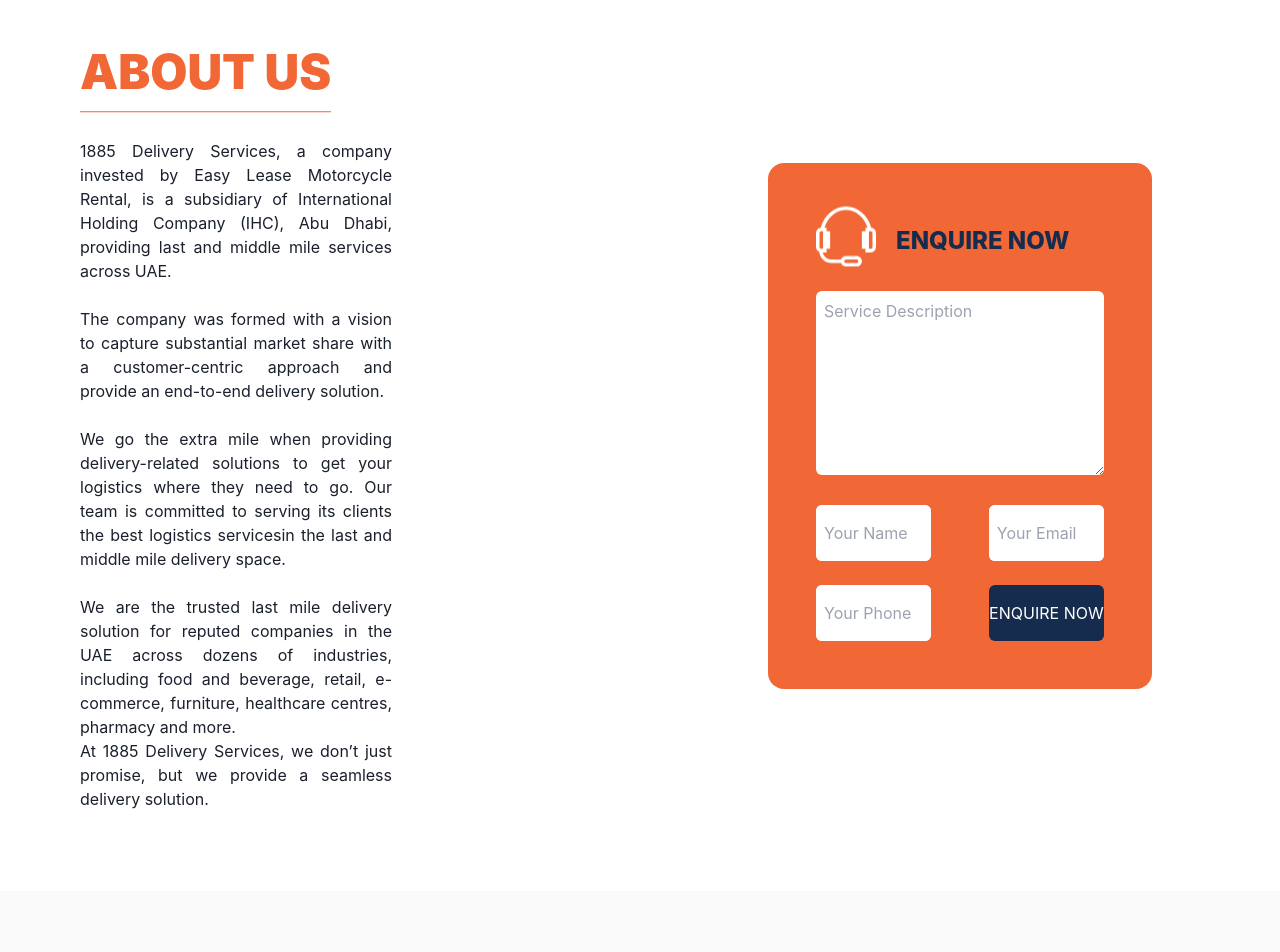
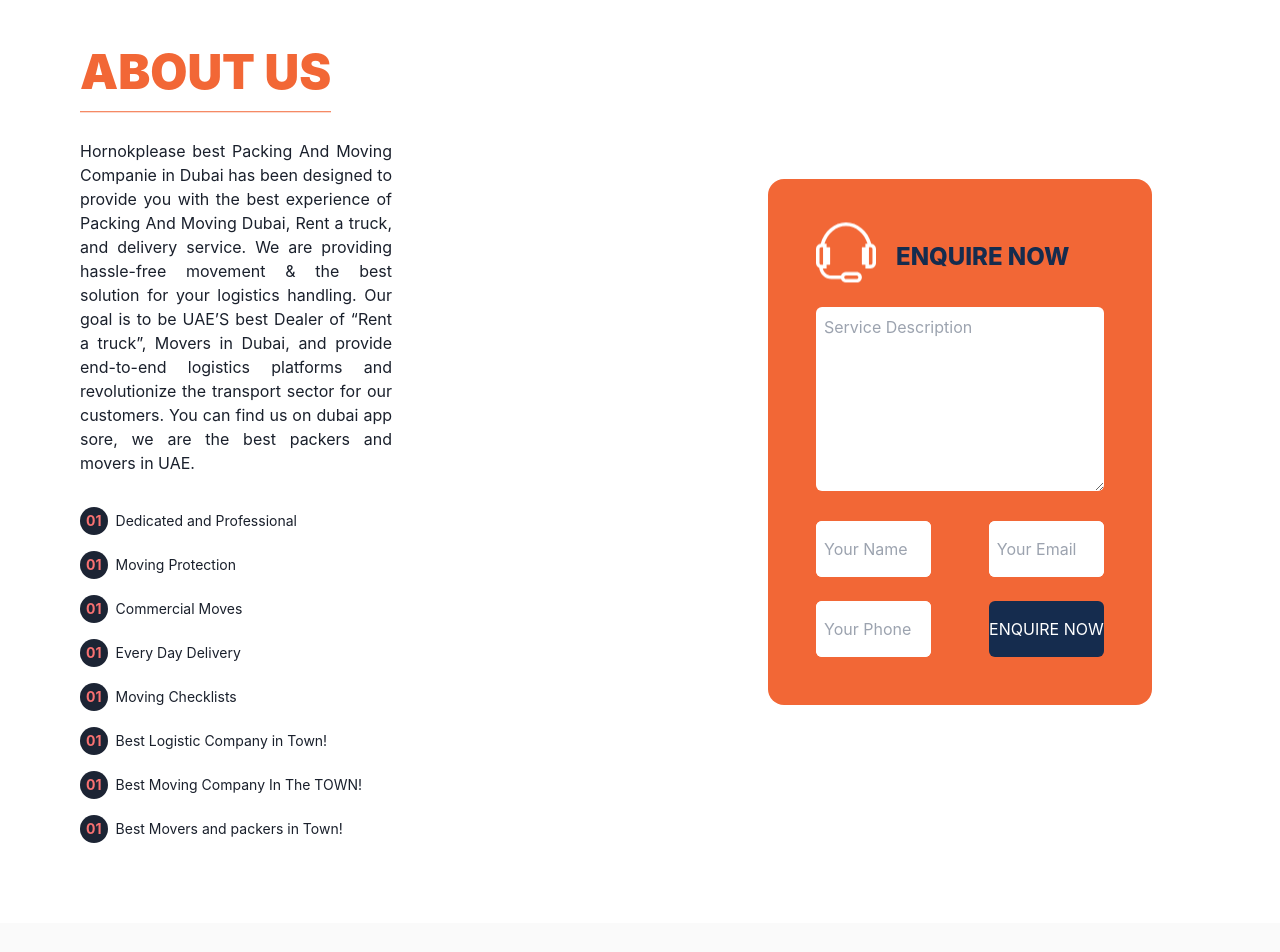
Before and after one commit to Pannakbhushana/project-workspace, a React (Create React App) app in the folder my-app/: page /about-us in a window 1280 px wide. Shown: the part 540-1492 px from the top of the page. Built offline with nearby package versions, Linux system fonts and the light colour scheme.

Commit message:
content added

```diff
--- a/my-app/src/page/about-us/about-us-section.tsx
+++ b/my-app/src/page/about-us/about-us-section.tsx
@@ -1,6 +1,7 @@
 import React from 'react';
 import { CustomUnderline } from '../../components/layouts/custom-underline';
 import { EnquireForm } from '../../components/enquire-form.tsx';
+import { WhyUsText } from '../../components/layouts/why-us-text';
 
 const AboutUsSection: React.FC = () => {
     return <div className='w-full min-h-[500px] lg:flex'>
@@ -9,17 +10,22 @@
                 <p className='mt-2 text-3xl md:text-5xl font-[1000] text-meta-orange'>ABOUT US</p>
             </CustomUnderline>
             <div className='md:w-[65%] mt-5'>
-                <p>
-                    1885 Delivery Services, a company invested by Easy Lease Motorcycle Rental, is a subsidiary of International Holding Company (IHC), Abu Dhabi,
-                    providing last and middle mile services across UAE.
+                <p>Hornokplease best Packing And Moving Companie in Dubai has been designed to provide you with the best experience of
+                    Packing And Moving Dubai, Rent a truck, and delivery service. We are providing hassle-free movement & the best solution for
+                    your logistics handling. Our goal is to be UAE’S best Dealer of “Rent a truck”, Movers in Dubai, and provide end-to-end logistics
+                    platforms and revolutionize the transport sector for our customers. You can find us on dubai app sore, we are the best packers
+                    and movers in UAE.
                 </p>
-                <br />
-                <p>The company was formed with a vision to capture substantial market share with a customer-centric approach and provide an end-to-end delivery solution.</p>
-                <br />
-                <p>
-                    We go the extra mile when providing delivery-related solutions to get your logistics where they need to go. Our team is committed to serving its clients the best logistics servicesin the last and middle mile delivery space.</p>
-                <br /><p>We are the trusted last mile delivery solution for reputed companies in the UAE across dozens of industries, including food and beverage, retail, e-commerce, furniture, healthcare centres, pharmacy and more.</p>
-                <p>At 1885 Delivery Services, we don’t just promise, but we provide a seamless delivery solution.</p>
+                <div className="mt-8 px-4 lg:px-0">
+                    <WhyUsText title={'01'} text={'Dedicated and Professional'} />
+                    <WhyUsText title={'01'} text={'Moving Protection'} />
+                    <WhyUsText title={'01'} text={'Commercial Moves'} />
+                    <WhyUsText title={'01'} text={'Every Day Delivery'} />
+                    <WhyUsText title={'01'} text={'Moving Checklists'} />
+                    <WhyUsText title={'01'} text={'Best Logistic Company in Town!'} />
+                    <WhyUsText title={'01'} text={'Best Moving Company In The TOWN!'} />
+                    <WhyUsText title={'01'} text={'Best Movers and packers in Town!'} />
+                </div>
             </div>
         </div>
 
--- a/my-app/src/page/about-us/hero-section.tsx
+++ b/my-app/src/page/about-us/hero-section.tsx
@@ -6,7 +6,7 @@
   return <HeroCard>
     <div className='text-start text-5xl md:text-6xl font-[1000] px-5 md:px-0'>
       <p className='text-meta-orange'>ABOUT</p>
-      <p className='mt-2 text-meta-blue'>1885 DELIVERY</p>
+      <p className='mt-2 text-meta-blue'>Horn Ok Please</p>
       <CustomUnderline styles="w-full bg-meta-orange">
         <p className='mt-2 text-meta-blue'>SERVICES</p>
       </CustomUnderline>
```
